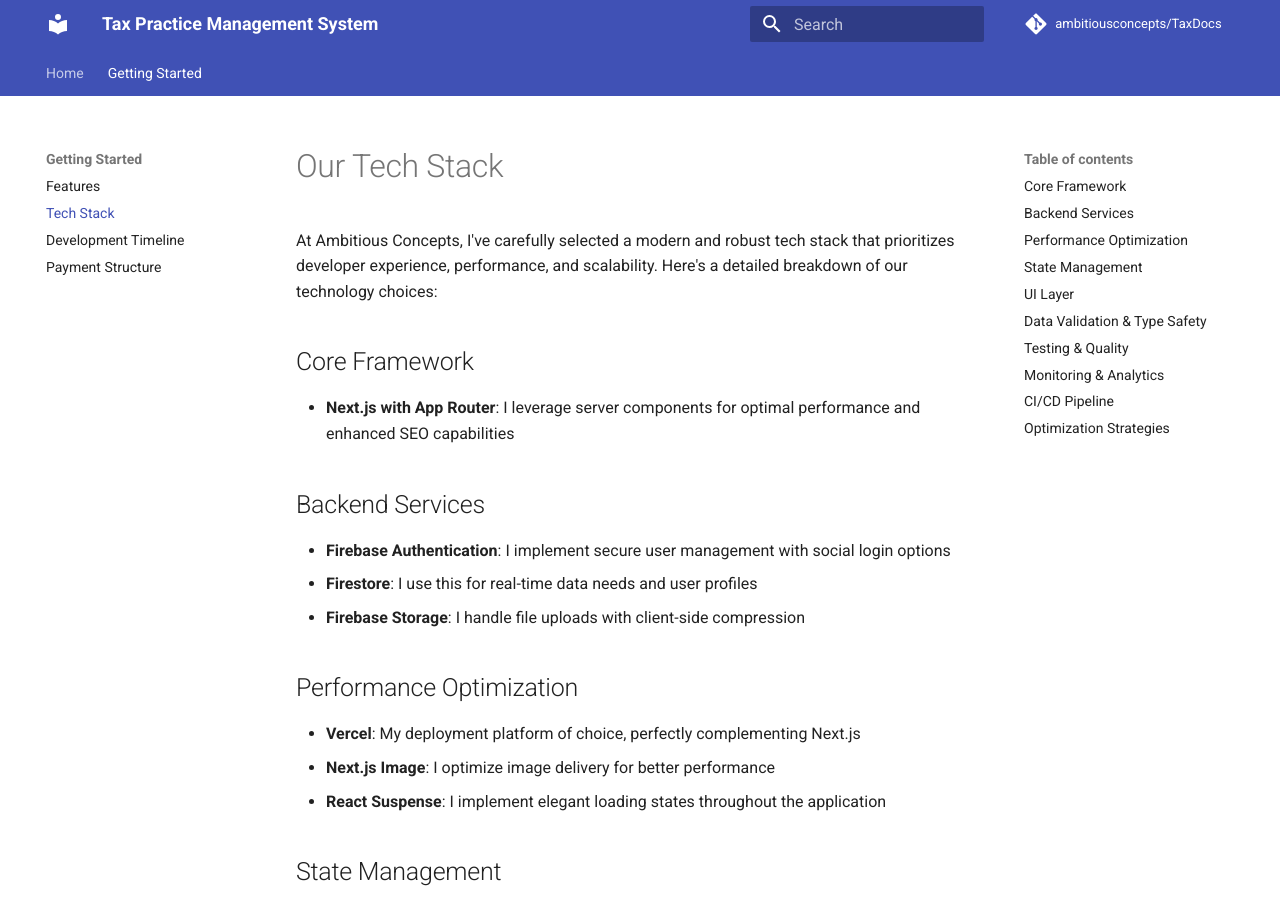
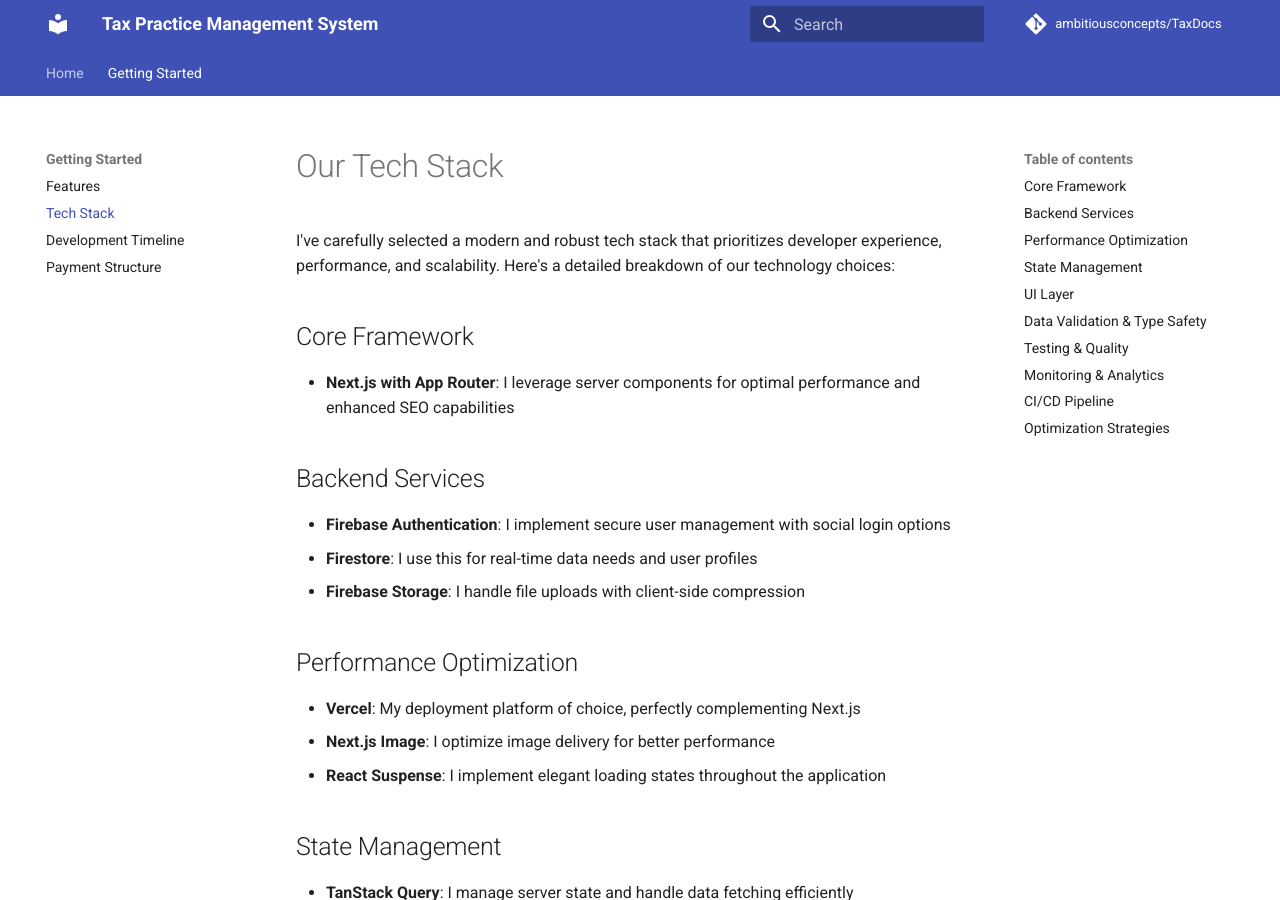
Before and after one commit to HoseaCodes/TaxDocs, an MkDocs documentation site: the page built from docs/getting-started/tech-stack.md, in a window 1280 px wide and 900 px high. Built offline with MkDocs 1.6.1 and Material for MkDocs 9.7.7, drawn with Linux system fonts in a browser that asks for light colours; comment, search, counter and statistics services are not loaded.

Commit message:
update desc

```diff
--- a/docs/getting-started/tech-stack.md
+++ b/docs/getting-started/tech-stack.md
@@ -1,6 +1,6 @@
 # Our Tech Stack
 
-At Ambitious Concepts, I've carefully selected a modern and robust tech stack that prioritizes developer experience, performance, and scalability. Here's a detailed breakdown of our technology choices:
+I've carefully selected a modern and robust tech stack that prioritizes developer experience, performance, and scalability. Here's a detailed breakdown of our technology choices:
 
 ## Core Framework
 - **Next.js with App Router**: I leverage server components for optimal performance and enhanced SEO capabilities
```
